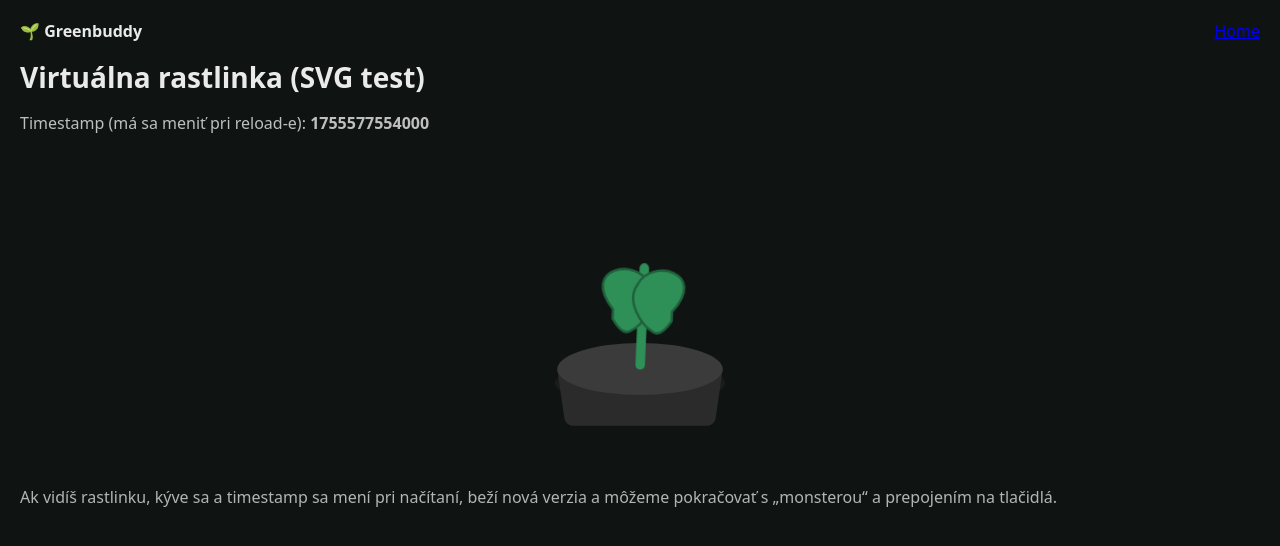
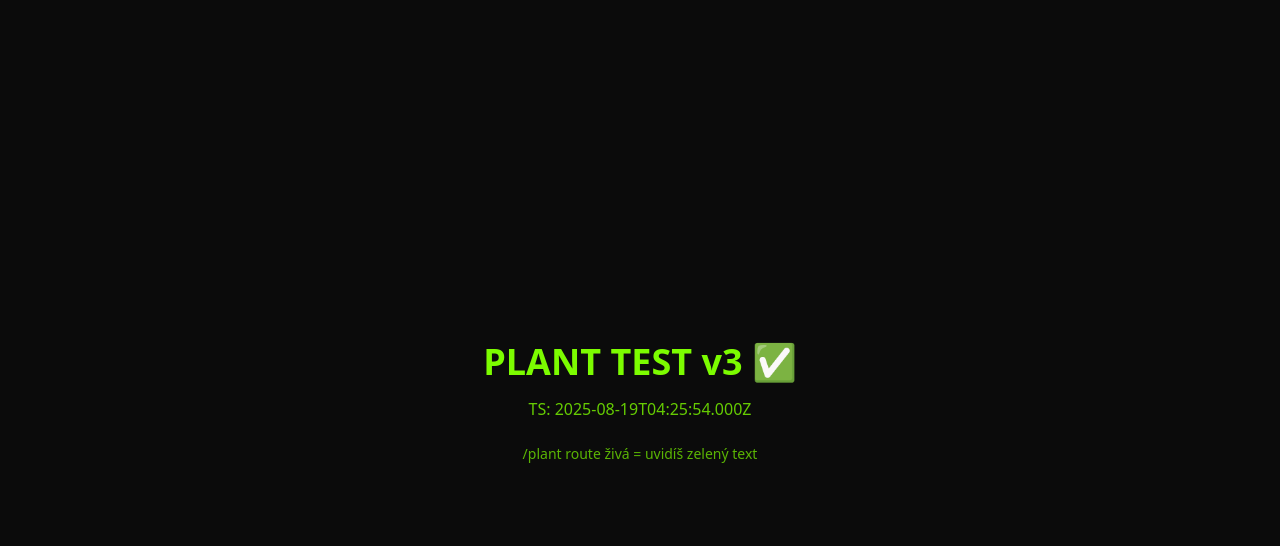
Before and after one commit to artbymosi-ops/Greenbuddyv1, a Next.js app: page /plant in a window 1280 px wide. Shown: the top 546 px of the page. Built offline with nearby package versions, Linux system fonts and the light colour scheme.

Commit message:
Update plant.js

```diff
--- a/pages/plant.js
+++ b/pages/plant.js
@@ -1,64 +1,11 @@
-import Link from "next/link";
-
-export async function getServerSideProps() {
-  // Vynútime čerstvé renderovanie (žiadna predgenerovaná cache)
-  return { props: { ts: Date.now() } };
-}
-
-export default function PlantPage({ ts }) {
+export default function PlantTest() {
   return (
-    <main style={{ color: "#eaeaea", fontFamily: "system-ui, sans-serif", padding: 20 }}>
-      <header style={{ display: "flex", justifyContent: "space-between", marginBottom: 16 }}>
-        <div style={{ fontWeight: 700 }}>🌱 Greenbuddy</div>
-        <Link href="/">Home</Link>
-      </header>
-
-      <h1 style={{ margin: "8px 0 16px", fontSize: 28 }}>Virtuálna rastlinka (SVG test)</h1>
-      <p style={{ opacity: 0.8, marginBottom: 16 }}>
-        Timestamp (má sa meniť pri reload-e): <b>{ts}</b>
-      </p>
-
-      {/* STAGE */}
-      <div style={{ display: "grid", placeItems: "center", height: 320, marginBottom: 12 }}>
-        <svg viewBox="0 0 220 220" width="260" height="260" role="img" aria-label="Greenbuddy plant">
-          {/* zem */}
-          <ellipse cx="110" cy="172" rx="72" ry="18" fill="#1b1b1b" />
-          {/* kvetináč */}
-          <path d="M40 160 h140 l-6 42 a8 8 0 0 1 -8 6 h-112 a8 8 0 0 1 -8 -6 z" fill="#2b2b2b"/>
-          <ellipse cx="110" cy="160" rx="70" ry="22" fill="#3b3b3b" />
-
-          {/* ANIMOVANÁ STONKA + LISTY */}
-          <g className="sway" transform-origin="110 140">
-            {/* stonka */}
-            <rect x="106" y="70" width="8" height="90" rx="4" fill="#2e8f57" />
-            {/* list vľavo */}
-            <path
-              d="M85 110 c-30 -35, 20 -45, 30 -22 c10 15,-5 35,-15 40 c-5 3,-10 -2,-15 -10 z"
-              fill="#2e8f57" stroke="#1f613c" strokeWidth="2"
-            />
-            {/* list vpravo */}
-            <path
-              d="M135 110 c30 -35,-20 -45,-30 -22 c-10 15,5 35,15 40 c5 3,10 -2,15 -10 z"
-              fill="#2e8f57" stroke="#1f613c" strokeWidth="2"
-            />
-          </g>
-
-          {/* jednoduchý štýl pre „kývanie“ */}
-          <style>{`
-            .sway { animation: sway 2.4s ease-in-out infinite; }
-            @keyframes sway {
-              0%   { transform: rotate(0deg); }
-              50%  { transform: rotate(4deg); }
-              100% { transform: rotate(0deg); }
-            }
-          `}</style>
-        </svg>
+    <div style={{minHeight:"100vh",background:"#0b0b0b",color:"#7CFC00",display:"grid",placeItems:"center",fontFamily:"system-ui"}}>
+      <div style={{textAlign:"center"}}>
+        <div style={{fontSize:36,fontWeight:800}}>PLANT TEST v3 ✅</div>
+        <div style={{marginTop:12,opacity:.8}}>TS: {new Date().toISOString()}</div>
+        <div style={{marginTop:24,fontSize:14,opacity:.7}}>/plant route živá = uvidíš zelený text</div>
       </div>
-
-      <p style={{ opacity: 0.75 }}>
-        Ak vidíš rastlinku, kýve sa a timestamp sa mení pri načítaní, beží nová verzia a môžeme
-        pokračovať s „monsterou“ a prepojením na tlačidlá.
-      </p>
-    </main>
+    </div>
   );
 }
```
